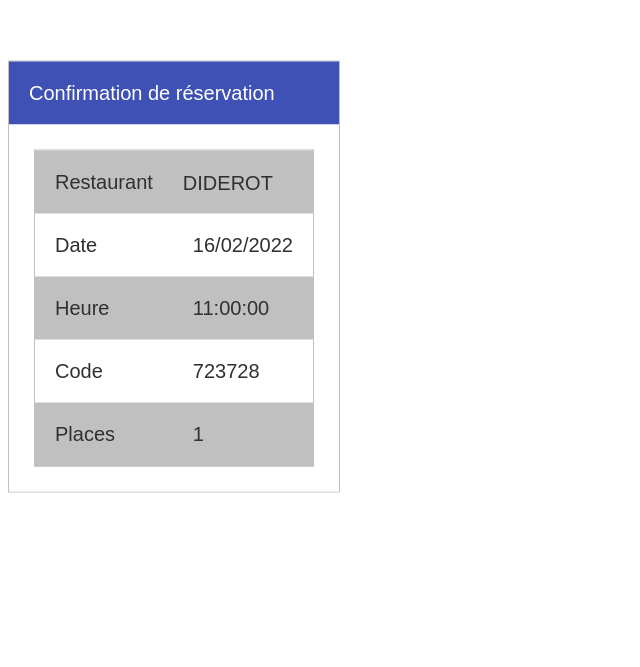
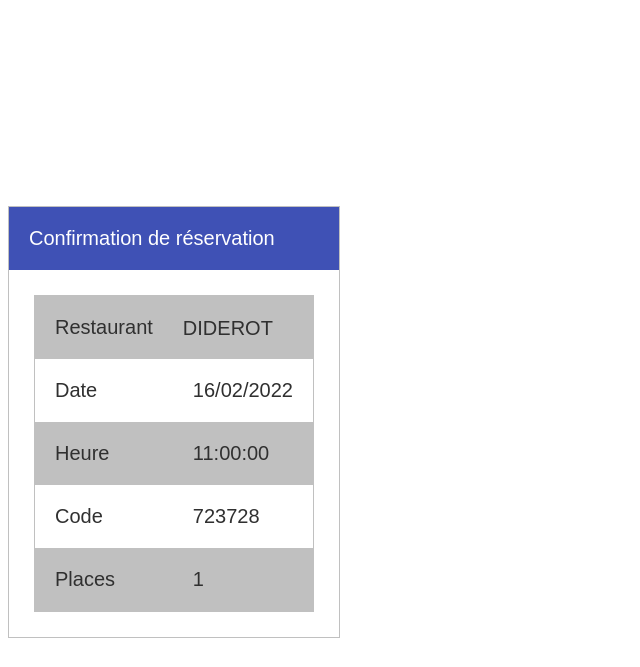
Before and after one commit to restaurantbercy/restaurantbercy.github.io, a plain HTML site: page index.html in a window 1280 px wide. Shown: the part 133-800 px from the top of the page, without its empty margins (0-640 px from the left). Drawn offline with Linux system fonts and the light colour scheme.

Commit message:
Update style.css

```diff
--- a/style.css
+++ b/style.css
@@ -12,8 +12,5 @@ select{
 
 .container {
     position: absolute;
-    top: 50%;
-    -moz-transform: translateY(-50%);
-    -webkit-transform: translateY(-50%);
-    transform: translateY(-50%);
+    top: 40%;
 }
```
